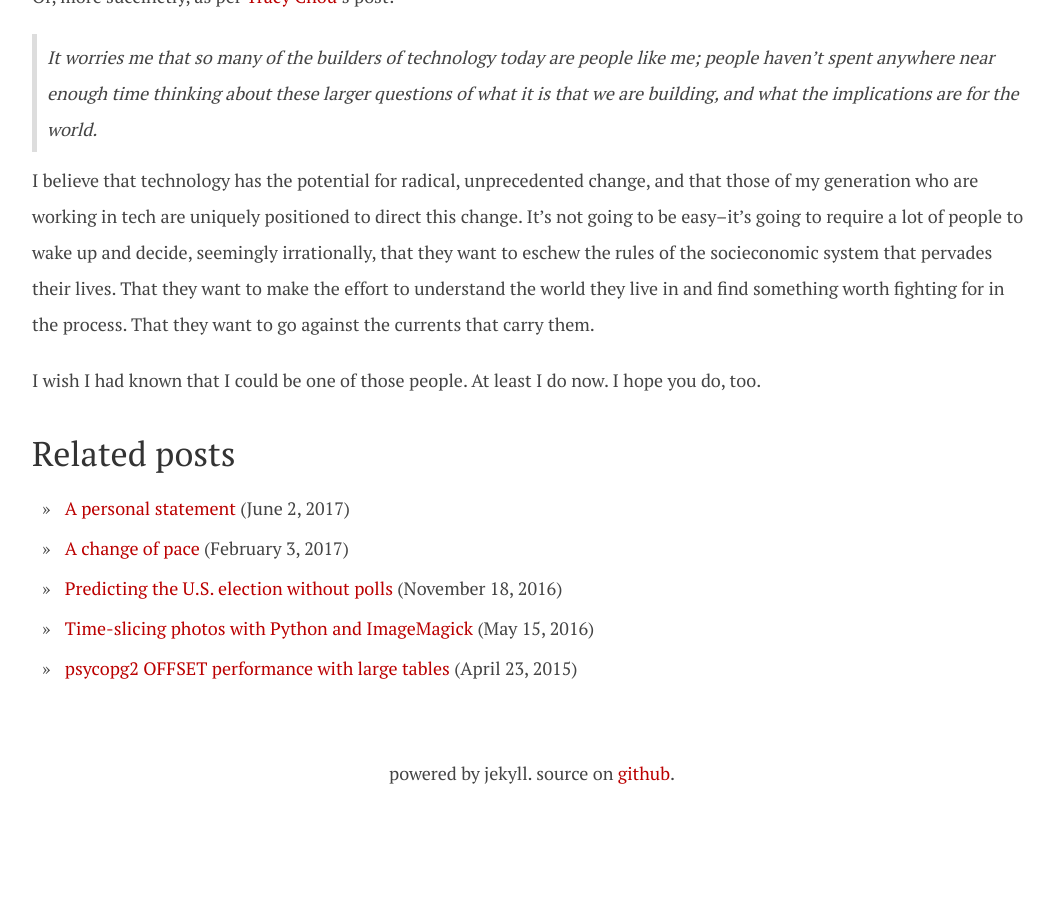
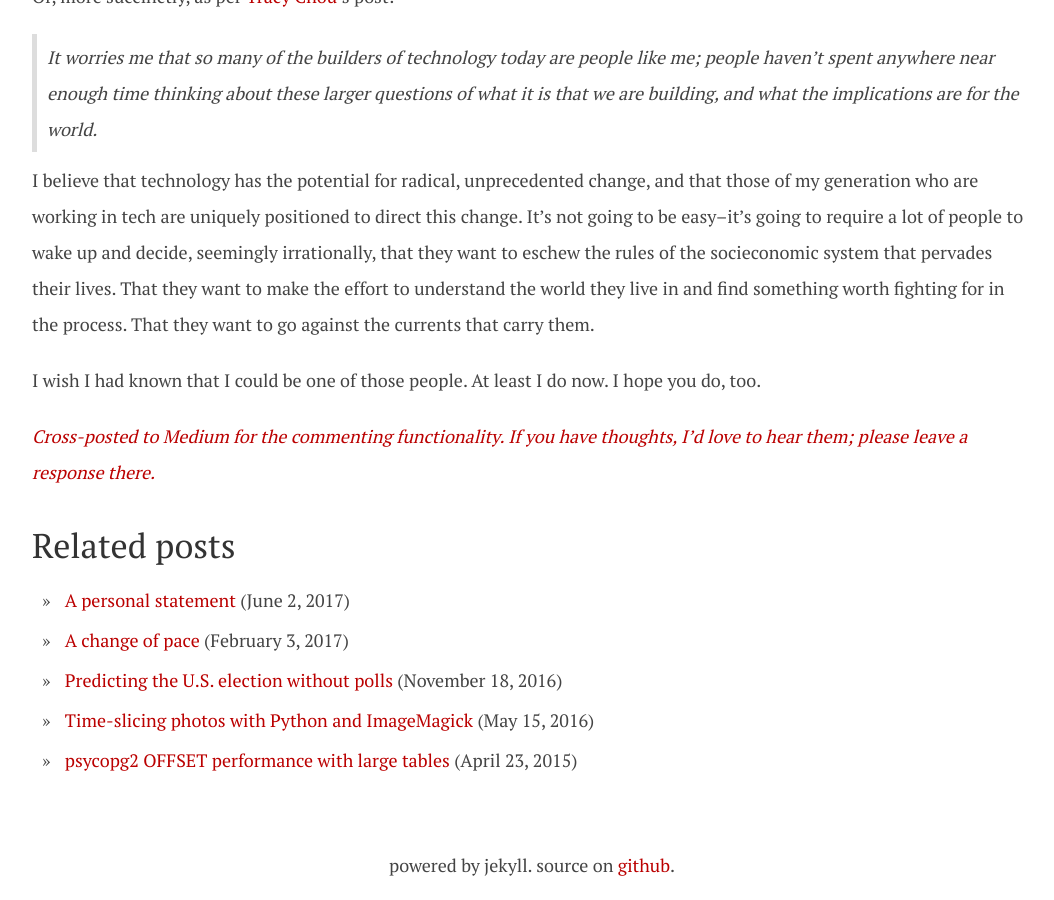
Before and after one commit to dellsystem/dellsystem.github.io, a Jekyll site: the page built from _posts/2017-06-29-what-i-wish-i-had-known.md, in a window 1280 px wide and 900 px high, scrolled down 8840 px. Shown: the whole window, without its empty margins (108-1162 px from the left). Built offline with Jekyll 4.4.1, drawn with Linux system fonts in a browser that asks for light colours; before the commit the page ends 9648 px from its top, so only the background shows below that.

Commit message:
Add medium link for what-i-wish-i-had-known

```diff
--- a/_posts/2017-06-29-what-i-wish-i-had-known.md
+++ b/_posts/2017-06-29-what-i-wish-i-had-known.md
@@ -382,6 +382,9 @@ that carry them.
 I wish I had known that I could be one of those people. At least I do now. I
 hope you do, too.
 
+_[Cross-posted to Medium for the commenting functionality. If you have
+thoughts, I'd love to hear them; please leave a response there.][medium]_
+
 [quartz]: https://qz.com/1016900/tracy-chou-leading-silicon-valley-engineer-explains-why-every-tech-worker-needs-a-humanities-education/
 [laughing]: https://harpers.org/wp-content/uploads/HarpersMagazine-1998-07-0059612.pdf
 [Marx]: https://www.goodreads.com/author/show/7084.Karl_Marx
@@ -401,3 +404,4 @@ hope you do, too.
 [David Foster Wallace]: https://www.goodreads.com/author/show/4339.David_Foster_Wallace
 [msc]: http://www.lse.ac.uk/Study-at-LSE/Graduate/Degree-programmes-2017/MSc-Inequalities-and-Social-Science
 [ps]: /posts/a-personal-statement
+[medium]: https://medium.com/@dellsystem/what-i-wish-i-had-known-1cf9714b01cf
```
